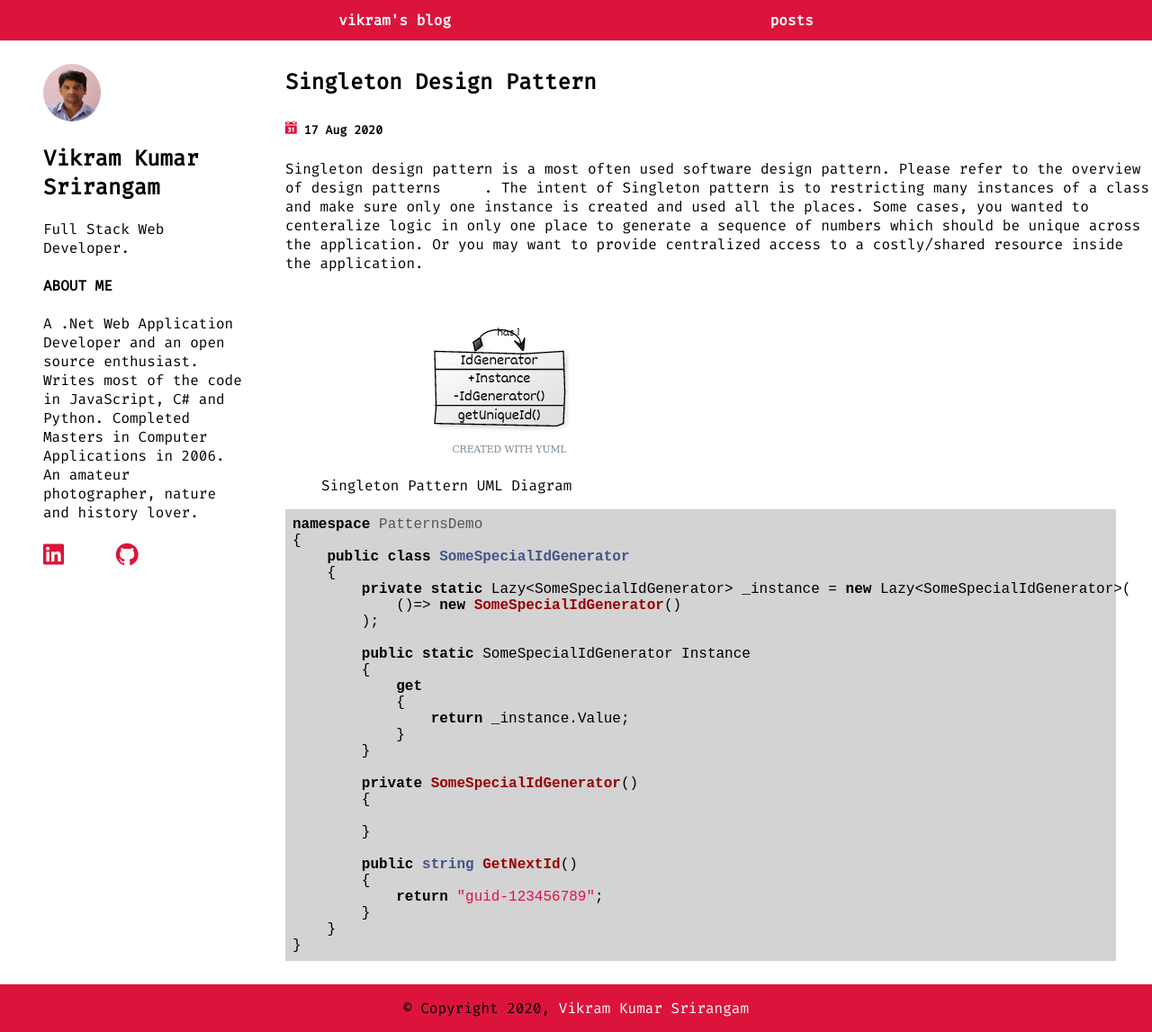
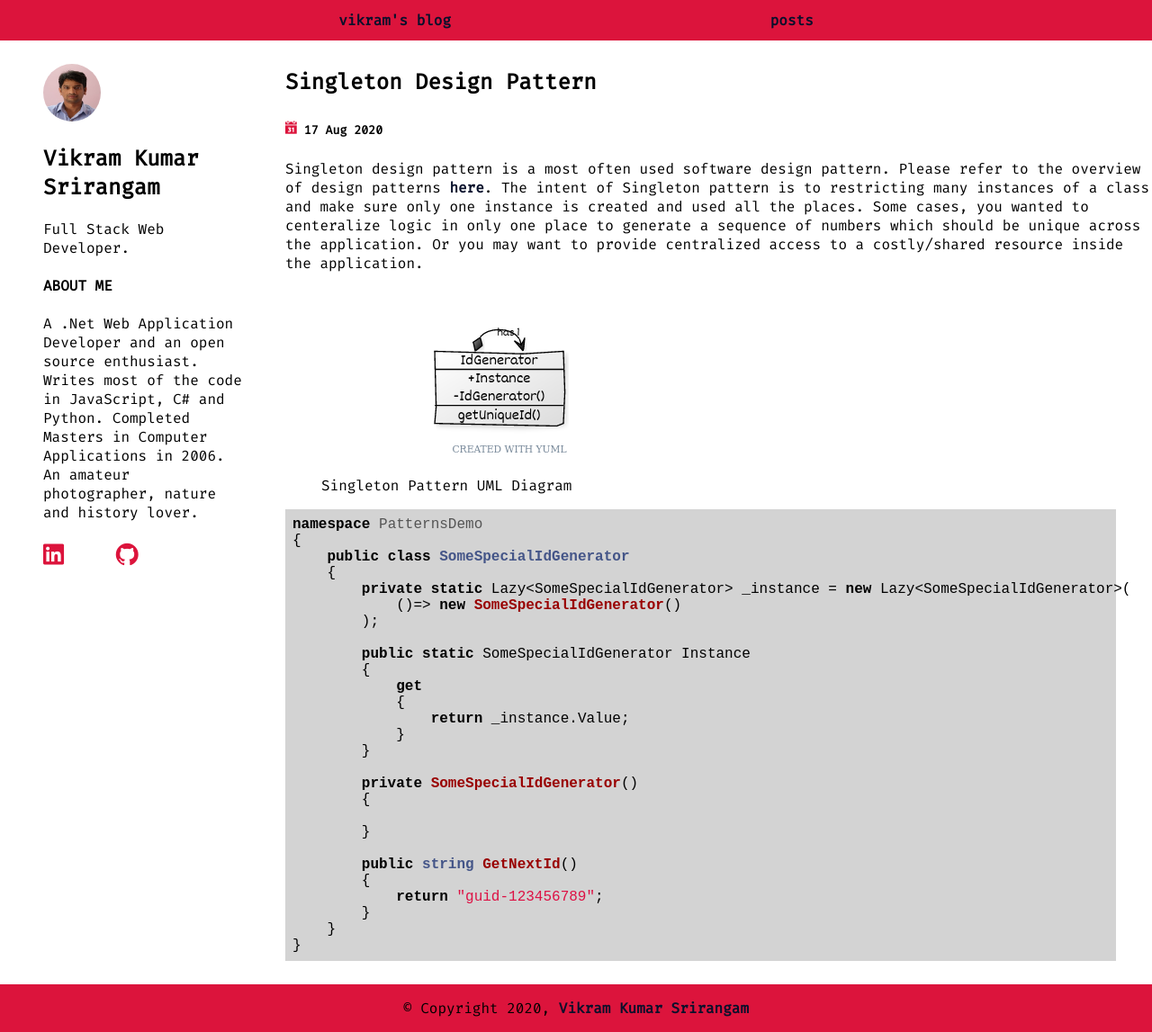
Before and after one commit to srirangamv/srirangamv.github.io, a Jekyll site: the page built from index.html, in a window 1280 px wide. Shown: the whole page at 90% size. Built offline with Jekyll 4.4.1, drawn with Linux system fonts in a browser that asks for light colours; the list of posts is cut into pages by our own code.

Commit message:
CSS changes.

```diff
--- a/css/style.css
+++ b/css/style.css
@@ -20,7 +20,7 @@
             --text-color: var(--dark-text);
             --bg-color: var(--dark-bg);
             --code-bg: var(--dark-code-bg);
-            --link-color: white;
+            --link-color: #07102b;
         }
 
         html,
@@ -127,7 +127,8 @@
 
             .sidebar {
                 display: none;
-                background-color: var(--bg-color);
+                background-color: crimson;
+                border: 1px crimson outset;
             }
 
             .hamburger-checkbox {
@@ -221,6 +222,7 @@
         a {
             color: var(--link-color);
             text-decoration: none;
+            font-weight: 600;
         }
 
         ol > li > a {
```
